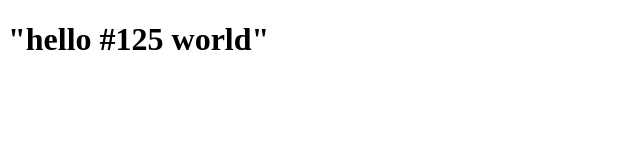
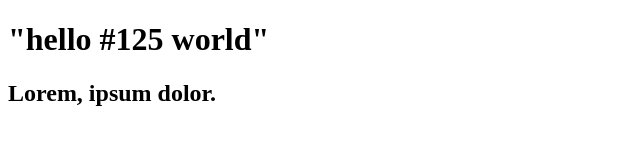
Before and after one commit to lucianocretella95/htmlcss-hello, a plain HTML site: page index.html in a window 1280 px wide. Shown: the whole page, without its empty margins (0-640 px from the left). Drawn offline with Linux system fonts and the light colour scheme.

Commit message:
secondo titolo hello world

```diff
--- a/index.html
+++ b/index.html
@@ -9,5 +9,8 @@
     <h1>
         "hello #125 world"
     </h1>
+    <h2>
+        Lorem, ipsum dolor.
+    </h2>
 </body>
 </html>
```
